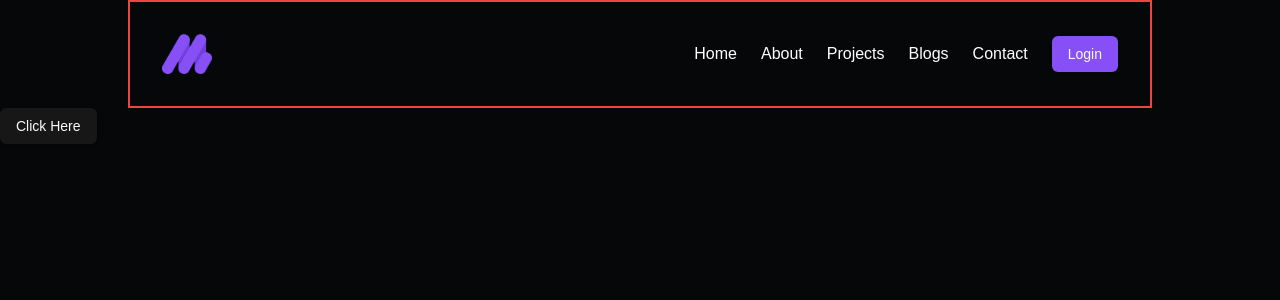
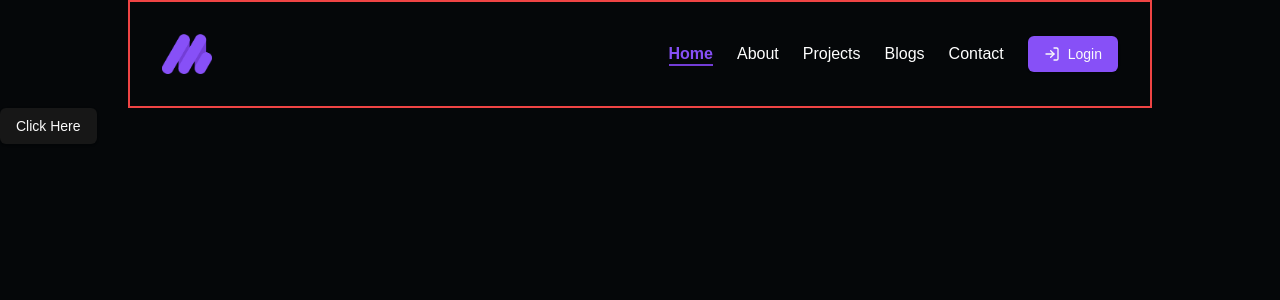
Before and after one commit to Emam-Bokhari/Dreams-Portfolio-Frontend, a Next.js app: page / in a window 1280 px wide. Shown: the top 300 px of the page. Built offline with nearby package versions, Linux system fonts and the light colour scheme.

Commit message:
refactor(navbar): create reusable NavigationLink component with active state

```diff
--- a/src/components/shared/Navbar.tsx
+++ b/src/components/shared/Navbar.tsx
@@ -2,7 +2,15 @@ import Image from "next/image";
 import logo from "@/assets/Logo.png";
 import Link from "next/link";
 import { Button } from "@/components/ui/button";
-import { Menu } from "lucide-react";
+import {
+  Home,
+  Info,
+  Briefcase,
+  PenTool,
+  Menu,
+  Contact,
+  LogInIcon,
+} from "lucide-react";
 import {
   DropdownMenu,
   DropdownMenuContent,
@@ -12,6 +20,7 @@ import {
   DropdownMenuSeparator,
   DropdownMenuTrigger,
 } from "@/components/ui/dropdown-menu";
+import NavigationLink from "./NavigationLink";
 
 export default function Navbar() {
   return (
@@ -25,42 +34,15 @@ export default function Navbar() {
 
       {/* Right side - Navigation links and Login button */}
       <div className="hidden lg:flex items-center space-x-6">
-        <Link
-          href="#home"
-          className="transition-all duration-300 relative group"
-        >
-          Home
-          <span className="absolute bottom-0 left-0 w-0 h-[2px] bg-[#733DD6] transition-all duration-300 group-hover:w-full"></span>
-        </Link>
-        <Link
-          href="#about"
-          className="transition-all duration-300 relative group"
-        >
-          About
-          <span className="absolute bottom-0 left-0 w-0 h-[2px] bg-[#733DD6] transition-all duration-300 group-hover:w-full"></span>
-        </Link>
-        <Link
-          href="#projects"
-          className="transition-all duration-300 relative group"
-        >
-          Projects
-          <span className="absolute bottom-0 left-0 w-0 h-[2px] bg-[#733DD6] transition-all duration-300 group-hover:w-full"></span>
-        </Link>
-        <Link
-          href="#blogs"
-          className="transition-all duration-300 relative group"
-        >
-          Blogs
-          <span className="absolute bottom-0 left-0 w-0 h-[2px] bg-[#733DD6] transition-all duration-300 group-hover:w-full"></span>
-        </Link>
-        <Link
-          href="#contact"
-          className="transition-all duration-300 relative group"
-        >
-          Contact
-          <span className="absolute bottom-0 left-0 w-0 h-[2px] bg-[#733DD6] transition-all duration-300 group-hover:w-full"></span>
-        </Link>
-        <Button className="bg-[#8750F7] hover:bg-[#733DD6]">Login</Button>
+        <NavigationLink path="/" route="Home" />
+        <NavigationLink path="/about" route="About" />
+        <NavigationLink path="/projects" route="Projects" />
+        <NavigationLink path="/blogs" route="Blogs" />
+        <NavigationLink path="/contact" route="Contact" />
+        <Button className="bg-[#8750F7] hover:bg-[#733DD6]">
+          <LogInIcon className="w-4 h-4" />
+          Login
+        </Button>
       </div>
 
       {/* Hamburger Menu for mobile */}
@@ -74,14 +56,32 @@ export default function Navbar() {
             <DropdownMenuLabel>Explore</DropdownMenuLabel>
             <DropdownMenuSeparator />
             <DropdownMenuGroup>
-              <DropdownMenuItem>Home</DropdownMenuItem>
-              <DropdownMenuItem>About</DropdownMenuItem>
-              <DropdownMenuItem>Projects</DropdownMenuItem>
-              <DropdownMenuItem>Blogs</DropdownMenuItem>
-              <DropdownMenuItem>Contact</DropdownMenuItem>
+              <DropdownMenuItem>
+                <Home className="w-4 h-4  " />
+                Home
+              </DropdownMenuItem>
+              <DropdownMenuItem>
+                <Info className="w-4 h-4" />
+                About
+              </DropdownMenuItem>
+              <DropdownMenuItem>
+                <Briefcase className="w-4 h-4" />
+                Projects
+              </DropdownMenuItem>
+              <DropdownMenuItem>
+                <PenTool className="w-4 h-4" />
+                Blogs
+              </DropdownMenuItem>
+              <DropdownMenuItem>
+                <Contact className="w-4 h-4" />
+                Contact
+              </DropdownMenuItem>
             </DropdownMenuGroup>
             <DropdownMenuSeparator />
-            <DropdownMenuItem>Login</DropdownMenuItem>
+            <DropdownMenuItem>
+              <LogInIcon className="w-4 h-4" />
+              Login
+            </DropdownMenuItem>
           </DropdownMenuContent>
         </DropdownMenu>
       </div>
--- /dev/null
+++ b/src/components/shared/NavigationLink.tsx
@@ -0,0 +1,33 @@
+"use client";
+
+import Link from "next/link";
+import { usePathname } from "next/navigation";
+import { cn } from "@/lib/utils";
+
+type NavigationLinkProps = {
+  path: string;
+  route: string;
+};
+
+export default function NavigationLink({ path, route }: NavigationLinkProps) {
+  const pathname = usePathname();
+  const isActive = pathname === path;
+
+  return (
+    <Link
+      href={path}
+      className={cn(
+        "transition-all duration-300 relative group",
+        isActive && "text-[#8750F7] font-semibold"
+      )}
+    >
+      {route}
+      <span
+        className={cn(
+          "absolute bottom-0 left-0 w-0 h-[2px] bg-[#733DD6] transition-all duration-300 group-hover:w-full",
+          isActive && "w-full"
+        )}
+      />
+    </Link>
+  );
+}
```
